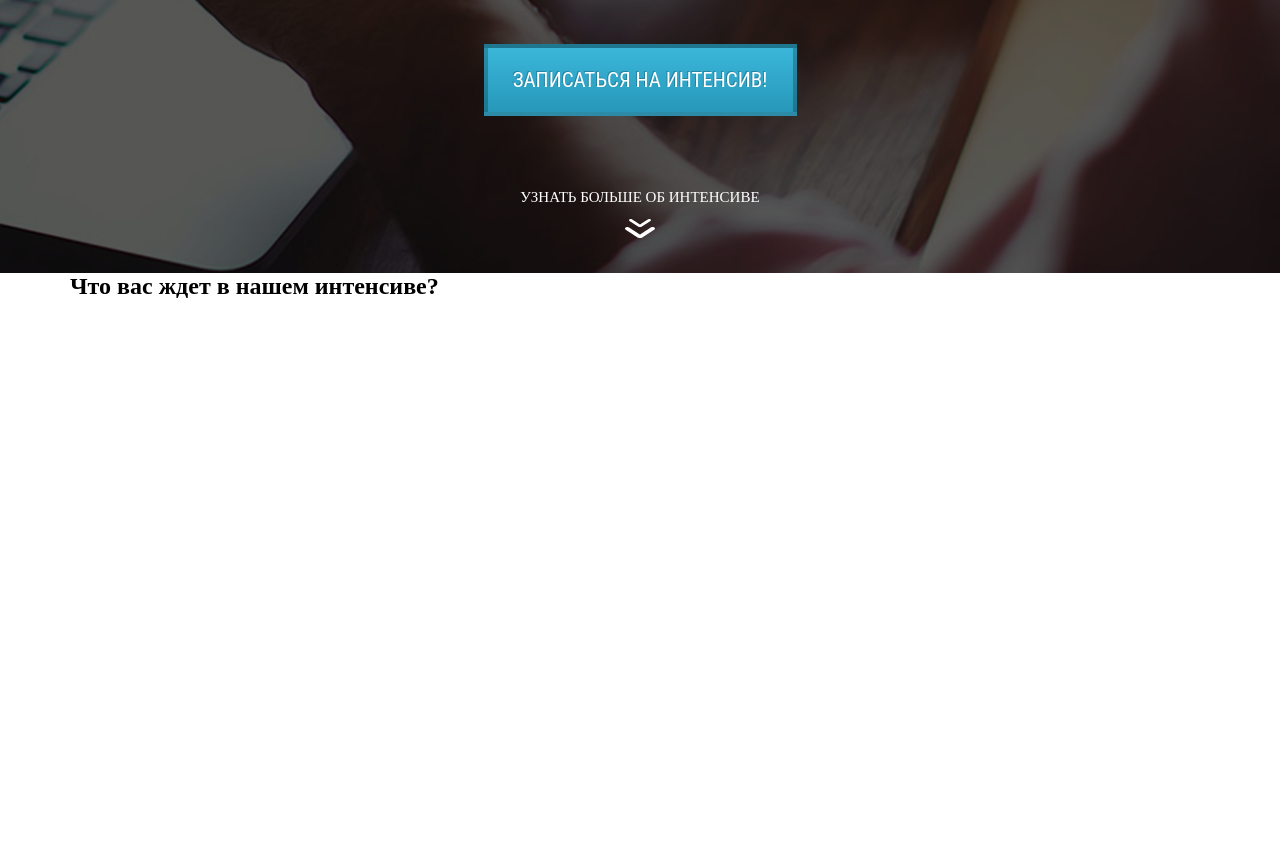
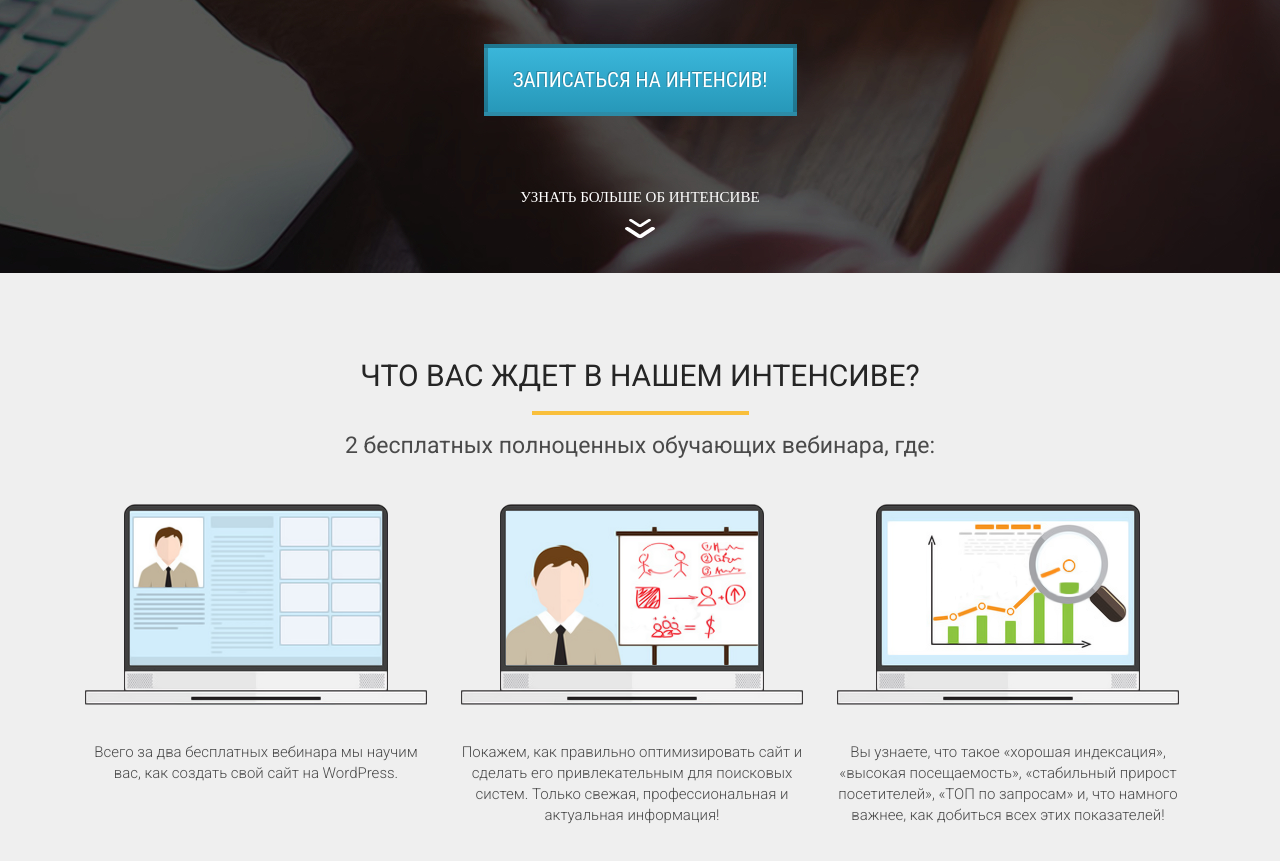
Before and after one commit to Darth2315/wordpress-intensive, a plain HTML site: page index.html in a window 1280 px wide. Shown: the part 527-1388 px from the top of the page. Before the commit the page ends 827 px from the top, so only its background shows below. Drawn offline with Linux system fonts and the light colour scheme.

Commit message:
Second section is done

```diff
--- a/css/style.css
+++ b/css/style.css
@@ -3,10 +3,6 @@
     margin: 0;
     padding: 0;
 }
-
-/* html {
-    font-family: 'Roboto', sans-serif;
-} */
 
 .container {
     width: 1140px;
@@ -118,3 +114,60 @@ h2.title {
     margin: 0 auto;
     margin-top: 13px;
 }
+
+.waiting {
+    height: 604px;
+    background-color: #efefef;
+    padding: 85px 0 75px 0;
+}
+
+.waiting .waiting_header {
+    color: #252525;
+    font-family: Roboto;
+    font-size: 30px;
+    font-weight: 400;
+    text-transform: uppercase;
+    text-align: center;
+}
+
+.waiting .waiting_divider {
+    margin: 0 auto;
+    width: 217px;
+    height: 4px;
+    background-color: #f9bf3b;
+    margin-top: 18px;
+}
+
+.waiting .waiting_subheader {
+    color: #4a4a4a;
+    font-family: Roboto;
+    font-size: 23px;
+    font-weight: 400;
+    margin-top: 17px;
+    text-align: center;
+}
+
+.waiting .waiting_wrapper {
+    margin-top: 45px;
+}
+
+.waiting .waiting_wrapper .waiting_item {
+    display: inline-block;
+    vertical-align: top;
+    margin: 0 15px;
+    width: 342px;
+    text-align: center;
+}
+
+.waiting .waiting_wrapper .waiting_item .waiting_img {
+    width: 100%;
+}
+
+.waiting .waiting_wrapper .waiting_item .waiting_descr {
+    color: #4a4a4a;
+    font-family: Roboto;
+    font-size: 15px;
+    font-weight: 300;
+    line-height: 21px;
+    margin-top: 33px;
+}
--- a/index.html
+++ b/index.html
@@ -39,6 +39,25 @@
     <section class="waiting">
         <div class="container">
             <h2 class="waiting_header">Что вас ждет в нашем интенсиве?</h2>
+            <div class="waiting_divider"></div>
+            <div class="waiting_subheader">2 бесплатных полноценных обучающих вебинара, где:</div>
+
+            <div class="waiting_wrapper">
+                <div class="waiting_item">
+                    <img src="img/waiting/computer_1.png" alt="Создание сайта за 2 урока" class="waiting_img">
+                    <div class="waiting_descr">Всего за два бесплатных вебинара мы научим вас, как создать свой сайт на WordPress. </div>
+                </div>
+                <div class="waiting_item">
+                    <img src="img/waiting/computer_2.png" alt="Оптимизация сайта" class="waiting_img">
+                    <div class="waiting_descr">Покажем, как правильно оптимизировать сайт и сделать его привлекательным для поисковых систем. Только свежая, профессиональная и
+                        актуальная информация!</div>
+                </div>
+                <div class="waiting_item">
+                    <img src="img/waiting/computer_3.png" alt="Как добиться высоких показателей сайта" class="waiting_img">
+                    <div class="waiting_descr">Вы узнаете, что такое «хорошая индексация»,
+                        «высокая посещаемость», «стабильный прирост посетителей», «ТОП по запросам» и, что намного важнее, как добиться всех этих показателей!</div>
+                </div>
+            </div>
         </div>
     </section>
 </body>
```
